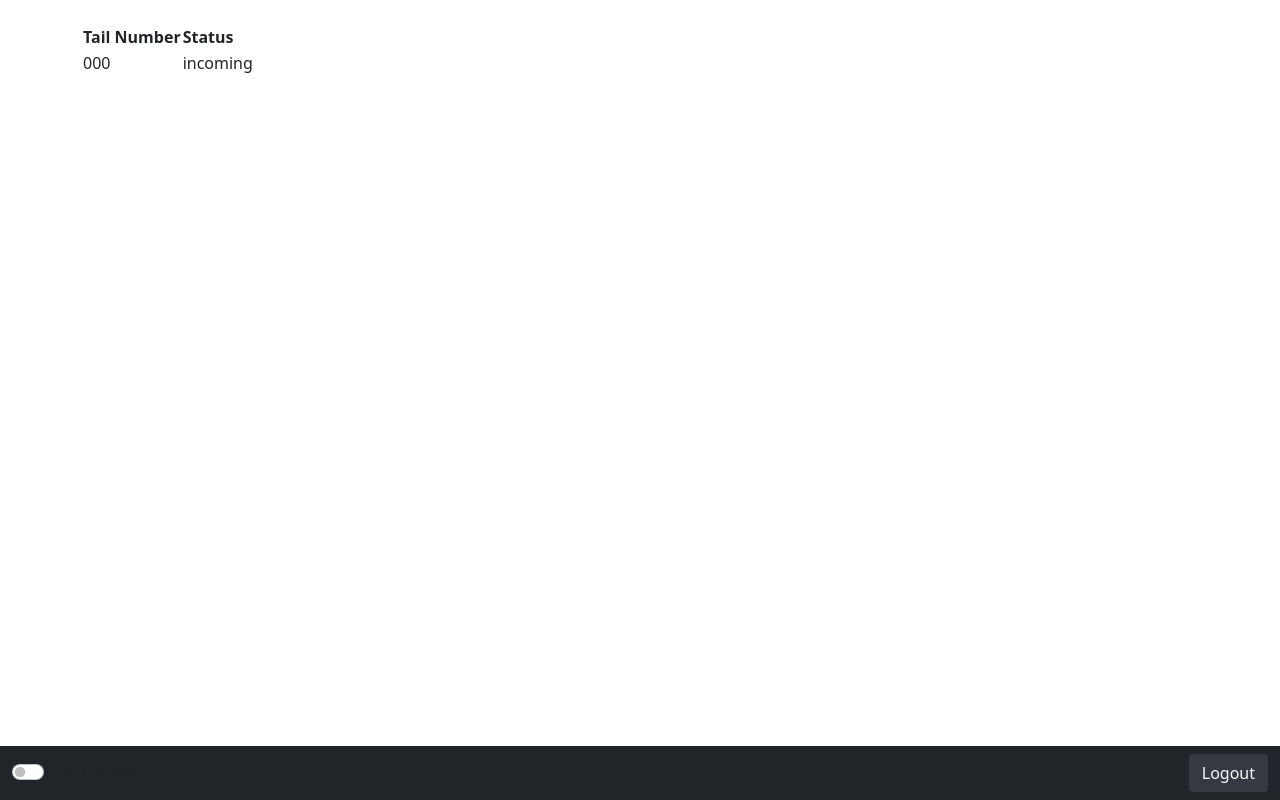
After one commit to anthonyfu3/UnitOneDemo, a Django app: page /unit_one_notes/ in a window 1280 px wide. The commit adds this page. Run offline with Django 4.2, Linux system fonts and the light colour scheme; tables that the repository leaves empty hold one stand-in row (values such as "Sample post"); some libraries are stand-ins or nearby versions.

Commit message:
table and styling initial base

```diff
--- a/ramp_operations/fuel_notes/views.py
+++ b/ramp_operations/fuel_notes/views.py
@@ -1,5 +1,6 @@
 from django.shortcuts import redirect, render
 from django.contrib.auth.decorators import login_required, user_passes_test
+from .models import AircraftNote
 
 @login_required
 def user_redirect(request):
@@ -15,6 +16,9 @@ def user_redirect(request):
         # Redirect to a default page if the user doesn't belong to any group
         return render(request, 'index.html')
 
+def unit_one_notes(request):
+    notes = AircraftNote.objects.all()
+    return render(request, 'unit_one_notes.html', {'notes': notes})
 
 def is_admin(user):
     return user.groups.filter(name='Admin').exists() or user.is_superuser
--- a/ramp_operations/ramp_operations/settings.py
+++ b/ramp_operations/ramp_operations/settings.py
@@ -124,3 +124,4 @@ STATIC_URL = "static/"
 DEFAULT_AUTO_FIELD = "django.db.models.BigAutoField"
 
 LOGIN_REDIRECT_URL = 'user_redirect'
+LOGOUT_REDIRECT_URL = '/login/'
--- a/ramp_operations/ramp_operations/urls.py
+++ b/ramp_operations/ramp_operations/urls.py
@@ -8,10 +8,12 @@ from fuel_notes import views
 urlpatterns = [
     path("admin/", admin.site.urls),
     path('login/', auth_views.LoginView.as_view(template_name='login.html'), name='login'),
+    path('logout/', auth_views.LogoutView.as_view(), name='logout'),
     path('user_redirect/', views.user_redirect, name='user_redirect'),
     path('admin_ui/', views.admin_ui, name='admin_ui'),
     path('admin_ui/', views.admin_ui, name='admin_ui'),
     path('unit_one_ui/', views.unit_one_ui, name='unit_one_ui'),
     path('fueler_ui/', views.fueler_ui, name='fueler_ui'),
     path('overview_ui/', views.overview_ui, name='overview_ui'),
+    path('unit_one_notes/', views.unit_one_notes, name='unit_one_notes'),
 ]
--- /dev/null
+++ b/ramp_operations/templates/base.html
@@ -0,0 +1,78 @@
+<!DOCTYPE html>
+<html lang="en">
+<head>
+    <meta charset="UTF-8">
+    <meta name="viewport" content="width=device-width, initial-scale=1.0">
+    <title>{% block title %}Your Site Name{% endblock %}</title>
+    <!-- Bootstrap CSS -->
+    <link href="https://stackpath.bootstrapcdn.com/bootstrap/5.1.0/css/bootstrap.min.css" rel="stylesheet">
+    <style>
+        /* Custom Styles */
+        .dark-mode {
+            background-color: #343a40;
+            color: #f8f9fa;
+        }
+        .dark-mode .navbar {
+            background-color: #212529;
+        }
+        .btn-custom-dark {
+            border-color: #343a40;
+            color: #f8f9fa;
+            background-color: #343a40;
+        }
+        .fixed-bottom-navbar {
+            position: fixed;
+            bottom: 0;
+            width: 100%;
+            z-index: 1030;
+        }
+        /* Ensure the navbar contents are aligned correctly */
+        .navbar-left {
+            float: left;
+        }
+        .navbar-right {
+            float: right;
+        }
+    </style>
+</head>
+<body>
+    <div class="container mt-4">
+        {% block content %}
+        <!-- Page content will go here -->
+        {% endblock %}
+    </div>
+
+    <!-- Navbar at the bottom -->
+    <nav class="navbar navbar-expand-lg navbar-dark bg-dark fixed-bottom-navbar">
+        <div class="container-fluid">
+            <div class="navbar-left">
+                <!-- Dark Mode Toggle -->
+                <div class="form-check form-switch">
+                    <input class="form-check-input" type="checkbox" id="darkModeToggle" onchange="toggleDarkMode()">
+                    <label class="form-check-label" for="darkModeToggle">Dark Mode</label>
+                </div>
+            </div>
+            <div class="navbar-right">
+                <!-- Logout Button -->
+                <a href="{% url 'logout' %}" class="btn btn-custom-dark">Logout</a>
+            </div>
+        </div>
+    </nav>
+
+    <!-- Bootstrap Bundle with Popper and jQuery (if needed) -->
+    <script src="https://stackpath.bootstrapcdn.com/bootstrap/5.1.0/js/bootstrap.bundle.min.js"></script>
+    <!-- jQuery -->
+    <script src="https://code.jquery.com/jquery-3.5.1.js"></script>
+    <!-- DataTables CSS -->
+    <link rel="stylesheet" type="text/css" href="https://cdn.datatables.net/1.10.21/css/jquery.dataTables.css">
+    <!-- DataTables JS -->
+    <script type="text/javascript" charset="utf8" src="https://cdn.datatables.net/1.10.21/js/jquery.dataTables.js"></script>
+
+    <!-- JavaScript for toggling Dark Mode -->
+    <script>
+        function toggleDarkMode() {
+            document.body.classList.toggle('dark-mode');
+        }
+    </script>
+</body>
+</html>
--- /dev/null
+++ b/ramp_operations/templates/unit_one_notes.html
@@ -0,0 +1,30 @@
+{% extends 'base.html' %}
+
+{% block content %}
+<table id="notesTable" class="display">
+    <thead>
+        <tr>
+            <th>Tail Number</th>
+            <th>Status</th>
+            <!-- Add other fields as table headers -->
+        </tr>
+    </thead>
+    <tbody>
+        {% for note in notes %}
+        <tr>
+            <td>{{ note.tail_number }}</td>
+            <td>{{ note.status }}</td>
+            <!-- Add other fields as table columns -->
+        </tr>
+        {% endfor %}
+    </tbody>
+</table>
+
+<script>
+    $(document).ready(function() {
+        $('#notesTable').DataTable({
+            // DataTables options here
+        });
+    });
+</script>
+{% endblock %}
```
Also changed, not shown: ramp_operations/templates/admin_ui.html (+7 -10 lines), ramp_operations/templates/fueler_ui.html (+7 -6 lines), ramp_operations/templates/login.html (+3 -6 lines), ramp_operations/templates/unit_one_ui.html (+7 -5 lines), ramp_operations/db.sqlite3.
